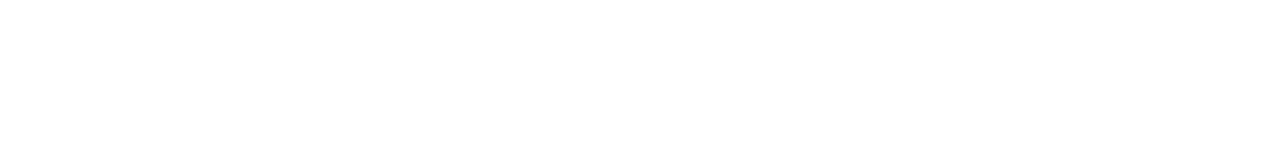
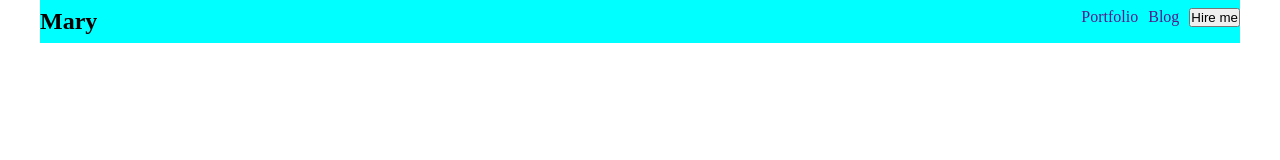
Before and after one commit to MoidulMeshkat/My-Portfolio, a plain HTML site: page My-Portfolio/index.html in a window 1280 px wide. Drawn offline with Linux system fonts and the light colour scheme.

Commit message:
1st change

```diff
--- a/My-Portfolio/index.html
+++ b/My-Portfolio/index.html
@@ -4,9 +4,20 @@
     <meta charset="UTF-8">
     <meta name="viewport" content="width=device-width, initial-scale=1.0">
     <title>Portfolio</title>
-
+    <link rel="stylesheet" href="./style.css">
 </head>
 <body>
-
+    <header>
+        <nav>
+            <h2>
+                Mary
+            </h2>
+            <ul>
+                <li> <a href="">Portfolio</a> </li>
+                <li><a href="">Blog</a></li>
+                <li><a href=""><button>Hire me</button></a></li>
+            </ul>
+        </nav>
+    </header>
 </body>
 </html>
--- /dev/null
+++ b/My-Portfolio/style.css
@@ -0,0 +1,21 @@
+*{
+    padding:0;
+    margin:0;
+}
+
+nav{
+   background-color:aqua;
+    display:flex;
+    justify-content: space-between;
+    max-width: 1200px;
+    margin:auto;
+    padding:8px 0px;
+}
+ul{
+    display:flex;
+    list-style: none;
+    gap: 10px;
+}
+ul li a{
+text-decoration: none;
+}
```
